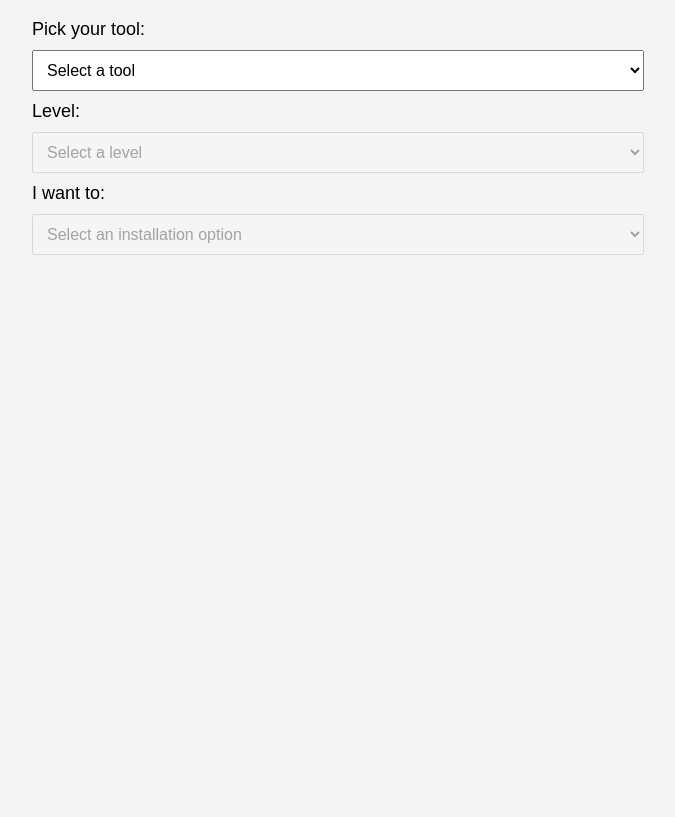
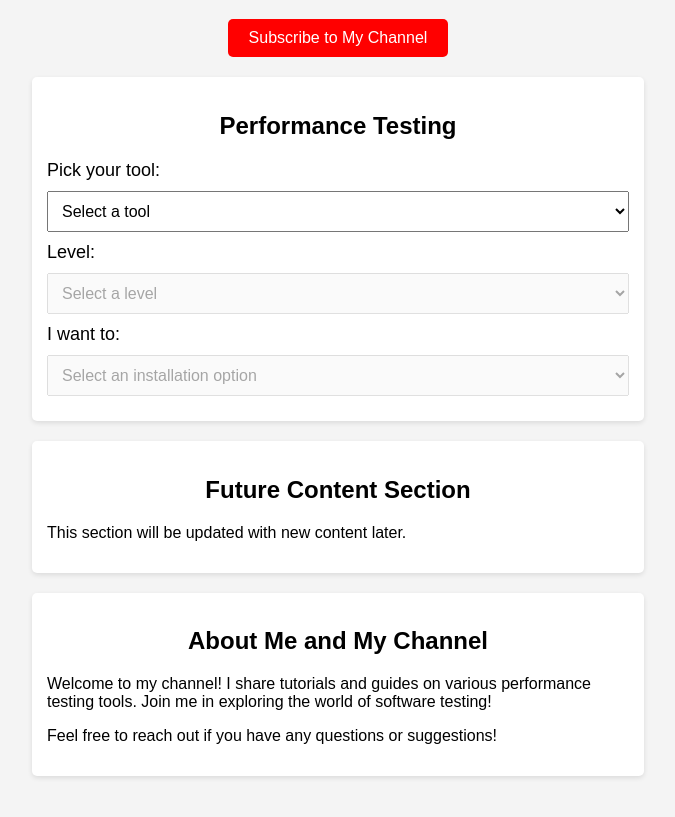
Before and after one commit to littleslawacademy/learning.html, a plain HTML site: page index.html in a window 1280 px wide. Shown: the part 89-906 px from the top of the page, without its empty margins (302-977 px from the left). Before the commit the page ends 800 px from the top, so only its background shows below. Drawn offline with Linux system fonts and the light colour scheme.

Commit message:
Update Subscription button and divide into 3 sections

```diff
--- a/index.html
+++ b/index.html
@@ -3,7 +3,7 @@
 <head>
     <meta charset="UTF-8">
     <meta name="viewport" content="width=device-width, initial-scale=1.0">
-    <title>Littles Law Youtube Channel by Vasanth Shanmugam</title>
+    <title>Littles Law YouTube Channel by Vasanth Shanmugam</title>
     <link rel="icon" href="https://raw.githubusercontent.com/littleslawacademy/learning.html/main/images/littleslaw.png" type="image/x-icon"> <!-- Use the correct path -->
     <style>
         body {
@@ -60,6 +60,27 @@
             width: 100%;
             height: 315px; /* Adjust height as necessary */
         }
+
+        .section {
+            margin: 20px 0;
+            padding: 15px;
+            background-color: white;
+            border-radius: 5px;
+            box-shadow: 0 2px 5px rgba(0,0,0,0.1);
+        }
+
+        .subscribe-button {
+            display: block;
+            width: 200px;
+            margin: 20px auto;
+            padding: 10px;
+            text-align: center;
+            background-color: #ff0000;
+            color: white;
+            text-decoration: none;
+            border-radius: 5px;
+            font-size: 16px;
+        }
     </style>
 </head>
 <body>
@@ -67,6 +88,11 @@
     <div class="container">
         <h1>Pick Your Tool Installation Guide</h1>
 
+        <!-- YouTube Subscription Button -->
+        <a class="subscribe-button" href="https://www.youtube.com/@littleslawyoutubechannel" target="_blank">Subscribe to My Channel</a>
+
+        <div class="section" id="performanceTesting">
+            <h2>Performance Testing</h2>
             <!-- Tool selection dropdown -->
             <label for="tool">Pick your tool:</label>
             <select id="tool" name="tool" onchange="populateLevels()">
@@ -98,6 +124,18 @@
             <!-- Video container to embed YouTube videos -->
             <div class="video-container" id="videoContainer">
                 <iframe id="videoEmbed" src="" frameborder="0" allow="accelerometer; autoplay; clipboard-write; encrypted-media; gyroscope; picture-in-picture; web-share" referrerpolicy="strict-origin-when-cross-origin" allowfullscreen></iframe>
+            </div>
+        </div>
+
+        <div class="section" id="futureContent">
+            <h2>Future Content Section</h2>
+            <p>This section will be updated with new content later.</p>
+        </div>
+
+        <div class="section" id="aboutMe">
+            <h2>About Me and My Channel</h2>
+            <p>Welcome to my channel! I share tutorials and guides on various performance testing tools. Join me in exploring the world of software testing!</p>
+            <p>Feel free to reach out if you have any questions or suggestions!</p>
         </div>
     </div>
 
```
Lines whose indentation alone changed are shown as unchanged.
